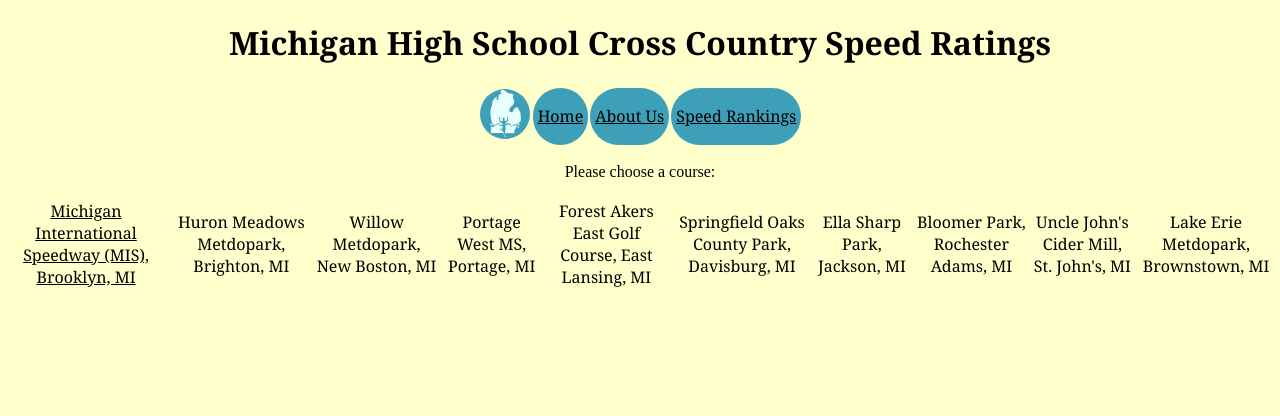
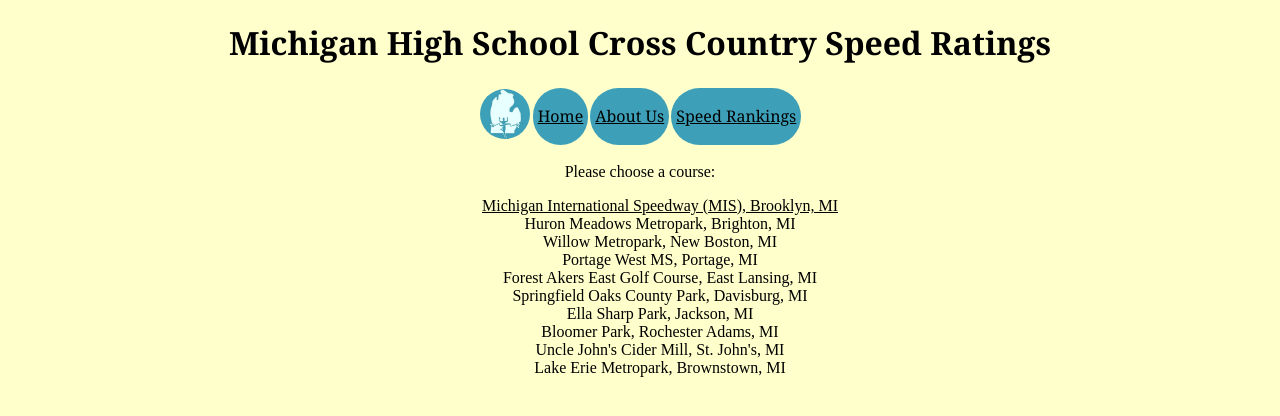
Before and after one commit to cfoley12/website_connorfoley, a Flask app: template templates/rankings.html in a window 1280 px wide. Shown: the top 416 px of the page. Run offline with Flask 2, Linux system fonts and the light colour scheme; the template is opened without the code that fills it, so the values that code supplies are empty.

Commit message:
rankings 12/1 19:47

```diff
--- a/templates/rankings.html
+++ b/templates/rankings.html
@@ -5,20 +5,18 @@
 <link type="text/css" rel="stylesheet" href="static/stylesheet.css" />
 
 <p> Please choose a course:
-	<table>
-		<tr>
-		<td><a href="mis.html">Michigan International Speedway (MIS), Brooklyn, MI</a></td>
-		<td>Huron Meadows Metdopark, Brighton, MI</td>
-		<td>Willow Metdopark, New Boston, MI</td>
-		<td>Portage West MS, Portage, MI</td>
-		<td>Forest Akers East Golf Course, East Lansing, MI</td>
-		<td>Springfield Oaks County Park, Davisburg, MI</td>
-		<td>Ella Sharp Park, Jackson, MI</td>
-		<td>Bloomer Park, Rochester Adams, MI</td>
-		<td>Uncle John's Cider Mill, St. John's, MI</td>
-		<td>Lake Erie Metdopark, Brownstown, MI</td>
-		</tr>
-	<table>
+	<ul class="no_bullets">
+		<li><a href="mis.html">Michigan International Speedway (MIS), Brooklyn, MI</a></li>
+		<li>Huron Meadows Metropark, Brighton, MI</li>
+		<li>Willow Metropark, New Boston, MI</li>
+		<li>Portage West MS, Portage, MI</li>
+		<li>Forest Akers East Golf Course, East Lansing, MI</li>
+		<li>Springfield Oaks County Park, Davisburg, MI</li>
+		<li>Ella Sharp Park, Jackson, MI</li>
+		<li>Bloomer Park, Rochester Adams, MI</li>
+		<li>Uncle John's Cider Mill, St. John's, MI</li>
+		<li>Lake Erie Metropark, Brownstown, MI</li>
+	</ul>
 </p>
 
 {% endblock %}
```
